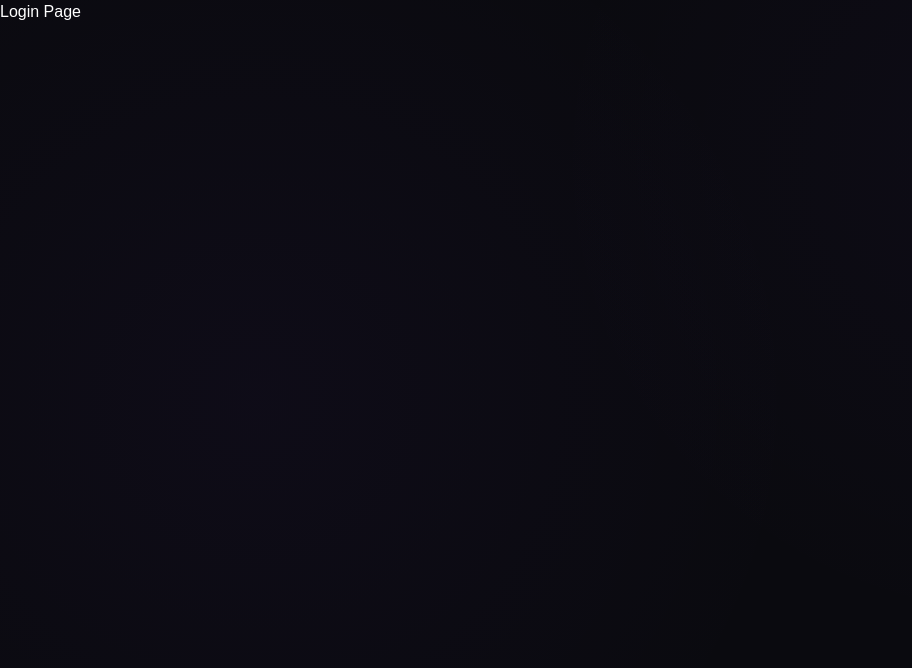
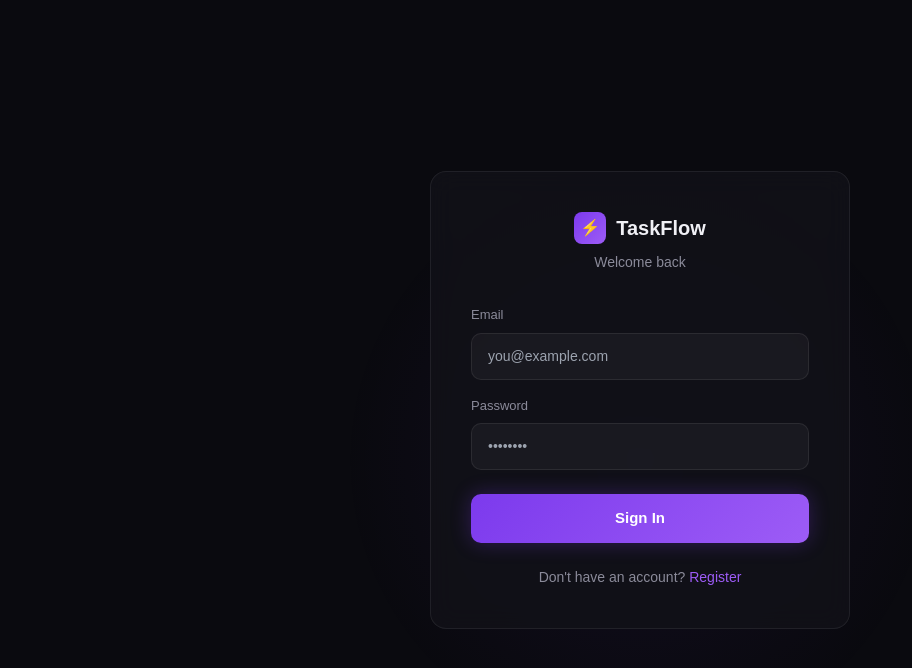
Before and after one commit to SreenandhaVR/task-manager, a React app in the folder frontend/: page / in a window 1280 px wide. Before the commit this address led to /login. Shown: the top 668 px of the page, without its empty margins (0-912 px from the left). Built offline with nearby package versions, Linux system fonts and the light colour scheme; the HTML template or start-up script is replaced by a standard one.

Commit message:
feat: add login page UI with dark theme

```diff
--- a/frontend/src/App.jsx
+++ b/frontend/src/App.jsx
@@ -1,11 +1,145 @@
-import { Routes, Route, Navigate } from 'react-router-dom'
-import Login from './pages/Login'
+import { useState } from 'react'
 
-export default function App() {
+export default function Login() {
+  const [isRegister, setIsRegister] = useState(false)
+  const [email, setEmail] = useState('')
+  const [password, setPassword] = useState('')
+
+  const handleSubmit = (e) => {
+    e.preventDefault()
+    console.log(isRegister ? 'Register' : 'Login', { email, password })
+  }
+
   return (
-    <Routes>
-      <Route path="/login" element={<Login />} />
-      <Route path="*" element={<Navigate to="/login" />} />
-    </Routes>
+    <div style={{
+      minHeight: '100vh',
+      background: '#0a0a0f',
+      display: 'flex',
+      alignItems: 'center',
+      justifyContent: 'center',
+      fontFamily: "'DM Sans', sans-serif"
+    }}>
+
+      <div style={{
+        position: 'fixed', top: '20%', left: '50%',
+        transform: 'translateX(-50%)',
+        width: '600px', height: '600px',
+        background: 'radial-gradient(circle, rgba(124,58,237,0.08) 0%, transparent 70%)',
+        pointerEvents: 'none'
+      }} />
+
+      <div style={{
+        width: '100%', maxWidth: '420px',
+        background: 'rgba(17,17,24,0.9)',
+        border: '1px solid rgba(255,255,255,0.07)',
+        borderRadius: '16px', padding: '40px',
+        backdropFilter: 'blur(12px)',
+        position: 'relative', zIndex: 1
+      }}>
+
+        <div style={{ marginBottom: '32px', textAlign: 'center' }}>
+          <div style={{
+            display: 'inline-flex', alignItems: 'center',
+            gap: '10px', marginBottom: '8px'
+          }}>
+            <div style={{
+              width: '32px', height: '32px',
+              background: 'linear-gradient(135deg, #7c3aed, #9d5cf6)',
+              borderRadius: '8px', display: 'flex',
+              alignItems: 'center', justifyContent: 'center', fontSize: '16px'
+            }}>⚡</div>
+            <span style={{
+              fontSize: '20px', fontWeight: '700',
+              fontFamily: "'Syne', sans-serif", color: '#f0f0f5'
+            }}>TaskFlow</span>
+          </div>
+          <p style={{ color: '#8b8b9a', fontSize: '14px' }}>
+            {isRegister ? 'Create your account' : 'Welcome back'}
+          </p>
+        </div>
+
+        <form onSubmit={handleSubmit} style={{
+          display: 'flex', flexDirection: 'column', gap: '16px'
+        }}>
+
+          <div>
+            <label style={{
+              display: 'block', fontSize: '13px',
+              color: '#8b8b9a', marginBottom: '8px', fontWeight: '500'
+            }}>Email</label>
+            <input
+              type="email"
+              value={email}
+              onChange={(e) => setEmail(e.target.value)}
+              placeholder="you@example.com"
+              required
+              style={{
+                width: '100%', padding: '12px 16px',
+                background: 'rgba(255,255,255,0.04)',
+                border: '1px solid rgba(255,255,255,0.08)',
+                borderRadius: '10px', color: '#f0f0f5',
+                fontSize: '14px', outline: 'none', boxSizing: 'border-box'
+              }}
+              onFocus={(e) => e.target.style.border = '1px solid rgba(124,58,237,0.6)'}
+              onBlur={(e) => e.target.style.border = '1px solid rgba(255,255,255,0.08)'}
+            />
+          </div>
+
+          <div>
+            <label style={{
+              display: 'block', fontSize: '13px',
+              color: '#8b8b9a', marginBottom: '8px', fontWeight: '500'
+            }}>Password</label>
+            <input
+              type="password"
+              value={password}
+              onChange={(e) => setPassword(e.target.value)}
+              placeholder="••••••••"
+              required
+              style={{
+                width: '100%', padding: '12px 16px',
+                background: 'rgba(255,255,255,0.04)',
+                border: '1px solid rgba(255,255,255,0.08)',
+                borderRadius: '10px', color: '#f0f0f5',
+                fontSize: '14px', outline: 'none', boxSizing: 'border-box'
+              }}
+              onFocus={(e) => e.target.style.border = '1px solid rgba(124,58,237,0.6)'}
+              onBlur={(e) => e.target.style.border = '1px solid rgba(255,255,255,0.08)'}
+            />
+          </div>
+
+          <button
+            type="submit"
+            style={{
+              width: '100%', padding: '13px',
+              background: 'linear-gradient(135deg, #7c3aed, #9d5cf6)',
+              border: 'none', borderRadius: '10px',
+              color: '#fff', fontSize: '15px', fontWeight: '600',
+              cursor: 'pointer', marginTop: '8px',
+              boxShadow: '0 0 20px rgba(124,58,237,0.3)'
+            }}
+            onMouseEnter={(e) => e.target.style.opacity = '0.9'}
+            onMouseLeave={(e) => e.target.style.opacity = '1'}
+          >
+            {isRegister ? 'Create Account' : 'Sign In'}
+          </button>
+
+        </form>
+
+        <p style={{
+          textAlign: 'center', marginTop: '24px',
+          fontSize: '14px', color: '#8b8b9a'
+        }}>
+          {isRegister ? 'Already have an account? ' : "Don't have an account? "}
+          <span
+            onClick={() => setIsRegister(!isRegister)}
+            style={{ color: '#9d5cf6', cursor: 'pointer', fontWeight: '500' }}
+          >
+            {isRegister ? 'Sign In' : 'Register'}
+          </span>
+        </p>
+
+      </div>
+    </div>
   )
 }
```
